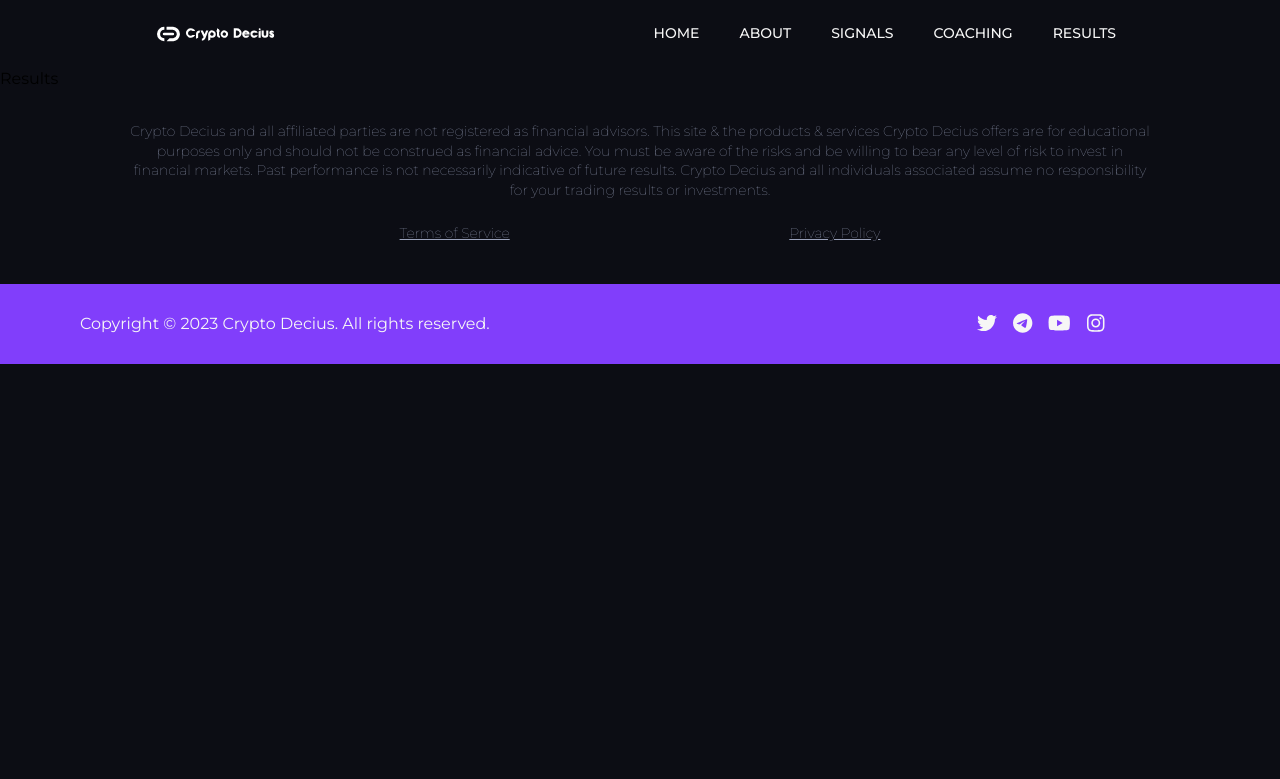
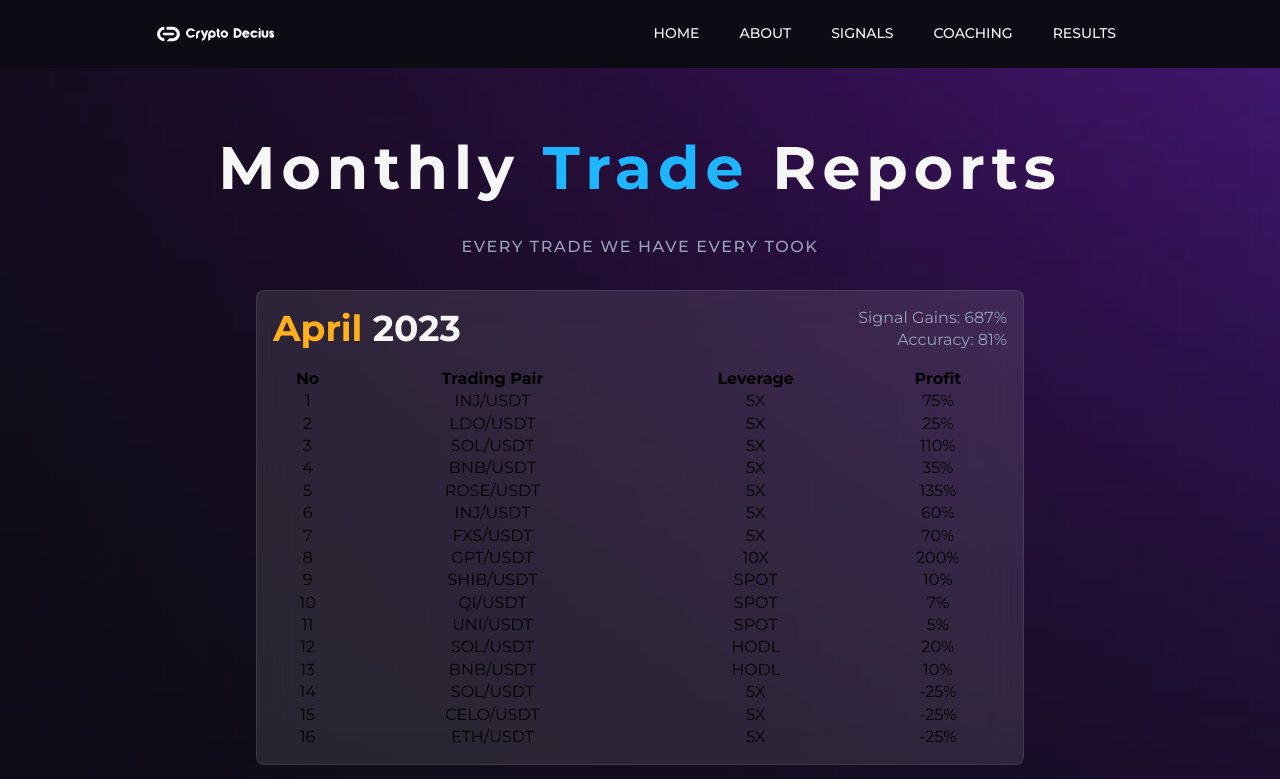
Before and after one commit to szilrdmate/cryptodecius, a React (Vite) app: page /results in a window 1280 px wide. Shown: the top 779 px of the page. Built offline with nearby package versions, Linux system fonts and the light colour scheme.

Commit message:
Return calculation and accuracy

```diff
--- a/src/pages/Results.jsx
+++ b/src/pages/Results.jsx
@@ -1,10 +1,212 @@
 // src/pages/Home.jsx
-import React from 'react';
+import React from "react";
 
 const Results = () => {
+  const data = [
+    {
+      id: 1,
+      year: 2022,
+      month: "November",
+      averageReturn: 3075,
+      averageAccuracy: 82,
+    },
+    {
+      id: 2,
+      year: 2022,
+      month: "December",
+      averageReturn: 1665,
+      averageAccuracy: 82,
+    },
+    {
+      id: 3,
+      year: 2023,
+      month: "January",
+      averageReturn: 2160,
+      averageAccuracy: 80,
+    },
+    {
+      id: 4,
+      year: 2023,
+      month: "February",
+      averageReturn: 1420,
+      averageAccuracy: 80,
+    },
+    {
+      id: 5,
+      year: 2023,
+      month: "March",
+      averageReturn: 1451,
+      averageAccuracy: 78,
+    },
+    {
+      id: 6,
+      year: 2023,
+      month: "April",
+      averageReturn: 687,
+      averageAccuracy: 81,
+      trades: [
+        {
+          pair: "INJ/USDT",
+          lev: "5X",
+          profit: "75",
+        },
+        {
+          pair: "LDO/USDT",
+          lev: "5X",
+          profit: "25",
+        },
+        {
+          pair: "SOL/USDT",
+          lev: "5X",
+          profit: "110",
+        },
+        {
+          pair: "BNB/USDT",
+          lev: "5X",
+          profit: "35",
+        },
+        {
+          pair: "ROSE/USDT",
+          lev: "5X",
+          profit: "135",
+        },
+        {
+          pair: "INJ/USDT",
+          lev: "5X",
+          profit: "60",
+        },
+        {
+          pair: "FXS/USDT",
+          lev: "5X",
+          profit: "70",
+        },
+        {
+          pair: "GPT/USDT",
+          lev: "10X",
+          profit: "200",
+        },
+        {
+          pair: "SHIB/USDT",
+          lev: "SPOT",
+          profit: "10",
+        },
+        {
+          pair: "QI/USDT",
+          lev: "SPOT",
+          profit: "7",
+        },
+        {
+          pair: "UNI/USDT",
+          lev: "SPOT",
+          profit: "5",
+        },
+        {
+          pair: "SOL/USDT",
+          lev: "HODL",
+          profit: "20",
+        },
+        {
+          pair: "BNB/USDT",
+          lev: "HODL",
+          profit: "10",
+        },
+        {
+          pair: "SOL/USDT",
+          lev: "5X",
+          profit: "-25",
+        },
+        {
+          pair: "CELO/USDT",
+          lev: "5X",
+          profit: "-25",
+        },
+        {
+          pair: "ETH/USDT",
+          lev: "5X",
+          profit: "-25",
+        },
+      ],
+    },
+  ];
+
+  const reversedData = [...data].reverse();
+
+  const calculateAverage = (key) => {
+    return reversedData.map((item) => {
+      if (item.trades) {
+        const tradeValues = item.trades.reduce(
+          (tradeAcc, trade) => {
+            tradeAcc.profit += parseInt(trade.profit) || 0;
+            tradeAcc.totalTrades += 1;
+            tradeAcc.winCount += parseInt(trade.profit) > 0 ? 1 : 0;
+            return tradeAcc;
+          },
+          { profit: 0, totalTrades: 0, winCount: 0 }
+        );
+        if (key === "return") {
+          return tradeValues.profit;
+        } else if (key === "accuracy") {
+          return (tradeValues.winCount / tradeValues.totalTrades) * 100 || 0;
+        }
+      }
+      return 0;
+    });
+  };
+
   return (
-    <div>
-        <h1>Results</h1>
+    <div className="bg-main bg-cover font-Montserrat">
+    <div className="container max-w-5xl mx-auto py-16">
+      <h1 className="text-5xl md:text-5xl lg:text-6xl font-bold tracking-widest mb-8 text-center text-white">
+        Monthly <span className="text-light-blue">Trade</span> Reports
+      </h1>
+      <p className="text-center mb-8 uppercase text-light-gray font-medium tracking-widest">
+        Every trade we have every took
+      </p>
+      <div className="grid grid-cols-1 grid-flow-row gap-4 max-w-3xl mx-auto">
+        {reversedData.map((item, index) => (
+          <div
+            key={item.id}
+            className="p-4 border border-white border-opacity-10 rounded-lg bg-[#fff] bg-opacity-10 backdrop-blur-[20px]"
+          >
+            <div className="mb-4 flex justify-between">
+              <h1 className="text-4xl font-bold text-white">
+                <span className="text-yellow">{`${item.month}`}</span>{" "}
+                {`${item.year}`}
+              </h1>
+              <div>
+                <ul className="text-light-gray text-right">
+                  <li>Signal Gains: {calculateAverage("return")[index].toFixed(0)}%</li>
+                  <li>Accuracy: {calculateAverage("accuracy")[index].toFixed(0)}%</li>
+                </ul>
+              </div>
+            </div>
+            <div>
+                <table className="table-auto w-full">
+                  <thead>
+                    <tr>
+                      <th>No</th>
+                      <th>Trading Pair</th>
+                      <th>Leverage</th>
+                      <th>Profit</th>
+                    </tr>
+                  </thead>
+                  <tbody className="text-center">
+                    {item.trades &&
+                      item.trades.map((trade, index) => (
+                        <tr key={index}>
+                          <td>{index + 1}</td>
+                          <td>{trade.pair}</td>
+                          <td>{trade.lev}</td>
+                          <td>{trade.profit}%</td>
+                        </tr>
+                      ))}
+                  </tbody>
+                </table>
+              </div>
+            </div>
+          ))}
+        </div>
+      </div>
     </div>
   );
 };
```
Also changed, not shown: public/TradeData.js (added, +56 -0 lines).
